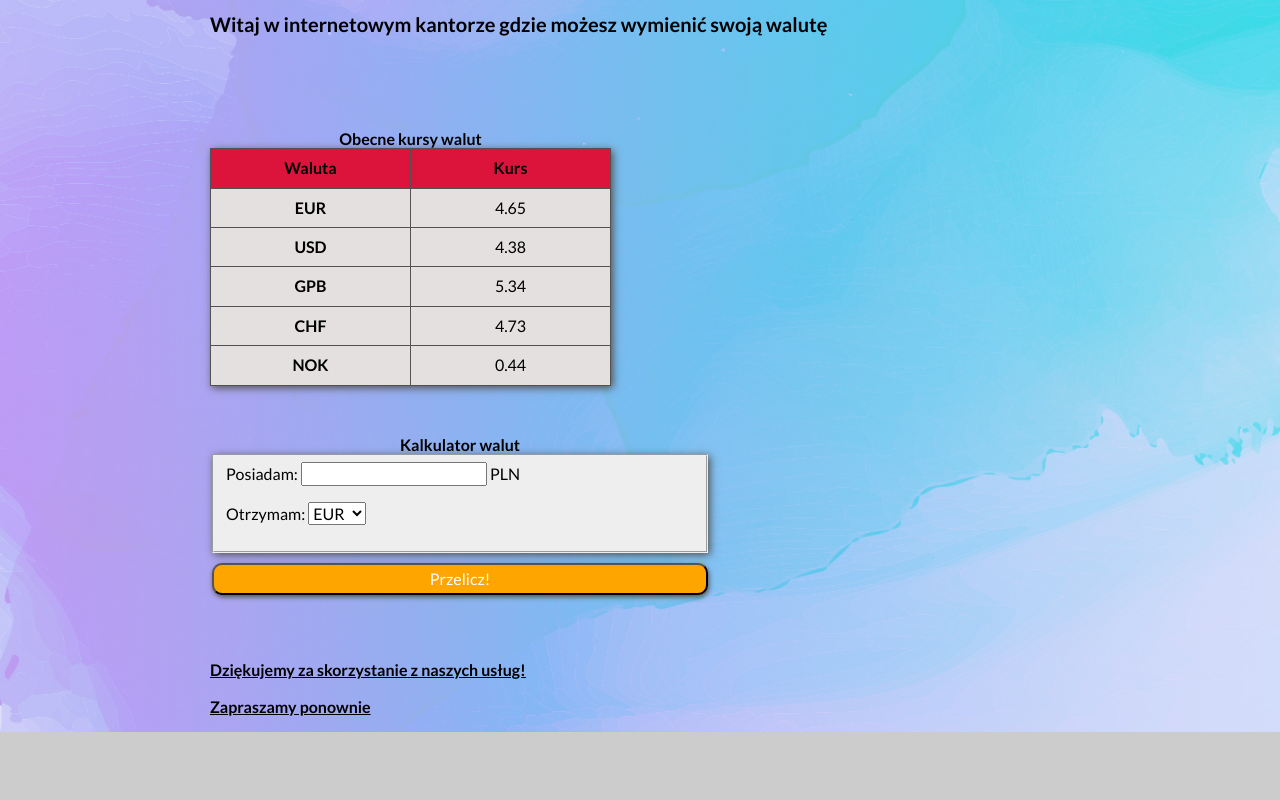
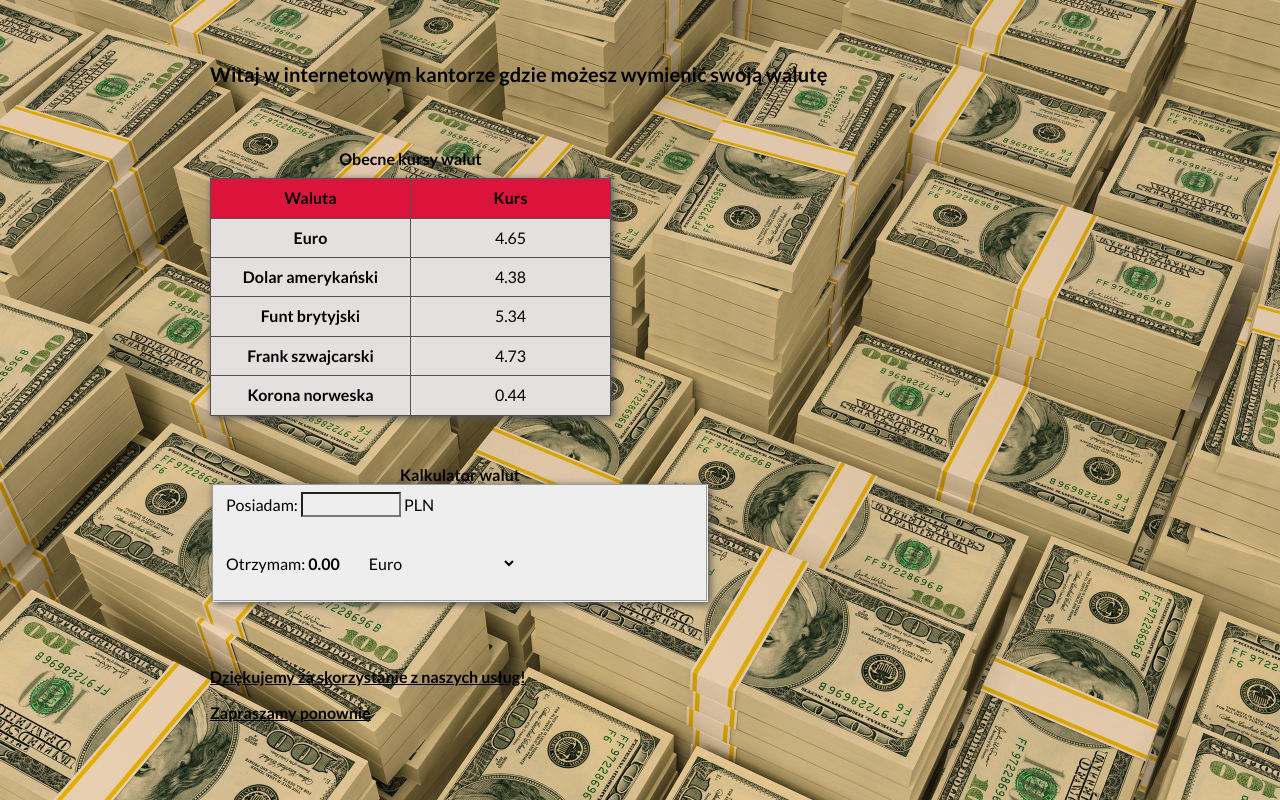
Before and after one commit to xxFino/cantor-react, a React (Create React App) app: page / in a window 1280 px wide. Built offline with nearby package versions, Linux system fonts and the light colour scheme.

Commit message:
added currency conversion and changed some things in look of the website

```diff
--- a/src/App.js
+++ b/src/App.js
@@ -5,11 +5,12 @@
 import Footer from "./Footer";
 
 function App() {
+
   return (
     <Container>
       <Header />
       <Table />
-      <Form />
+      <Form  />
       <Footer />
     </Container>
   );
--- /dev/null
+++ b/src/Currencies/index.js
@@ -0,0 +1,10 @@
+const currencies =
+[
+  { id:1, name: "EUR", rate: 4.65, valueName: "Euro" },
+  { id:2, name: "USD", rate: 4.38, valueName: "Dolar amerykański" },
+  { id:3, name: "GPB", rate: 5.34, valueName: "Funt brytyjski" },
+  { id:4, name: "CHF", rate: 4.73, valueName: "Frank szwajcarski" },
+  { id:5, name: "NOK", rate: 0.44, valueName: "Korona norweska" }
+];
+
+export default currencies;
--- a/src/Form/index.js
+++ b/src/Form/index.js
@@ -1,29 +1,52 @@
 import "./style.css";
+import { useState } from 'react';
+import currencies from "../Currencies";
+import Result from "../Result";
 
-const Form = () => (
+const Form = () => {
+  const [currency, setCurrency] = useState(currencies[0].name);
+  const [amount, setAmount] = useState("");
+
+  const rate = currencies.find(({ name }) => name === currency).rate;
+
+  return (
     <form className="form">
       <legend className="form__legend">
         <strong>Kalkulator walut</strong>
       </legend>
       <fieldset className="form__fieldset">
         <label>
-        Posiadam: <input required type="number" min="0" step="0.01" /> PLN
+          Posiadam: <input
+            className="form__input"
+            value={amount}
+            onChange={({ target }) => setAmount(target.value)}
+            required type="number"
+            min="0"
+            step="0.01"
+          /> PLN
         </label>
         <p>
           <label>
-          Otrzymam: <strong></strong>
+            <Result amount={amount} rate={rate} />
           </label>
-        <select>
-          <option value="EUR">EUR</option>
-          <option value="USD">USD</option>
-          <option value="GPB">GPB</option>
-          <option value="CHF">CHF</option>
-          <option value="NOK">NOK</option>
+          <select
+            className="form__select"
+            value={currency}
+            onChange={({ target }) => setCurrency(target.value)}
+          >
+            {currencies.map((currency => (
+              <option
+                key={currency.id}
+                value={currency.name}
+              >
+                {currency.valueName}
+              </option>
+            )))};
           </select>
         </p>
       </fieldset>
-    <button className="form__button">Przelicz!</button>
     </form>
-);
+  )
+};
 
 export default Form;
--- a/src/Form/style.css
+++ b/src/Form/style.css
@@ -13,22 +13,21 @@
     margin: 0 auto;
 }
 
-.form__input {
-    padding: 5px;
-    margin-bottom: 20px;
-    width: 105px;
-}
-
 .form__output {
     padding: 5px 5px 5px 0px;
 }
 
-.form__button {
-    margin: 10px 0px 0px 2px;
+.form__input {
     padding: 5px;
-    box-shadow: 1px 2px 5px rgb(82, 80, 80);
-    background-color: orange;
-    color: white;
-    width: 496px;
-    border-radius: 10px;
+    margin-bottom: 20px;
+    width: 100px;
+    height: 25px;
+    background-color: #eee;
 }
+
+.form__select {
+    margin-left: 25px;
+    border: grey;
+    background-color: #eee;
+
+}
--- a/src/Header/style.css
+++ b/src/Header/style.css
@@ -2,4 +2,5 @@
     font-size: 20px;
     width: 630px;
     padding-bottom: 50px;
+    padding-top: 50px;
 }
--- /dev/null
+++ b/src/Result/index.js
@@ -0,0 +1,11 @@
+const Result = ({ amount, rate }) => {
+    const result = amount / rate;
+
+    return (
+        <>
+        Otrzymam: <strong>{result.toFixed(2)}</strong>
+        </>
+    );
+};
+
+export default Result;
--- a/src/Table/index.js
+++ b/src/Table/index.js
@@ -8,23 +8,23 @@
       <th className="table__ceel table__cell--upper" scope="col">Kurs</th>
     </tr>
     <tr className="table__row">
-      <th className="table__cell" scope="row">EUR</th>
+      <th className="table__cell" scope="row">Euro</th>
       <td className="table__cell">4.65</td>
     </tr>
     <tr className="table__row">
-      <th className="table__cell" scope="row">USD</th>
+      <th className="table__cell" scope="row">Dolar amerykański</th>
       <td className="table__cell">4.38</td>
     </tr>
     <tr className="table__row">
-      <th className="table__cell" scope="row">GPB</th>
+      <th className="table__cell" scope="row">Funt brytyjski</th>
       <td className="table__cell">5.34</td>
     </tr>
     <tr className="table__row">
-      <th className="table__cell" scope="row">CHF</th>
+      <th className="table__cell" scope="row">Frank szwajcarski</th>
       <td className="table__cell">4.73</td>
     </tr>
     <tr className="table__row">
-      <th className="table__cell" scope="row">NOK</th>
+      <th className="table__cell" scope="row">Korona norweska</th>
       <td className="table__cell">0.44</td>
     </tr>
   </table>
--- a/src/Table/style.css
+++ b/src/Table/style.css
@@ -19,6 +19,6 @@
 }
 
 .table__caption {
-    padding-top: 30px;
     margin: 0 auto;
+    padding-bottom: 10px;
 }
```
Also changed, not shown: public/background_cantor.jpg, src/index.css (line endings or trailing spaces). Lines whose indentation alone changed are shown as unchanged.
